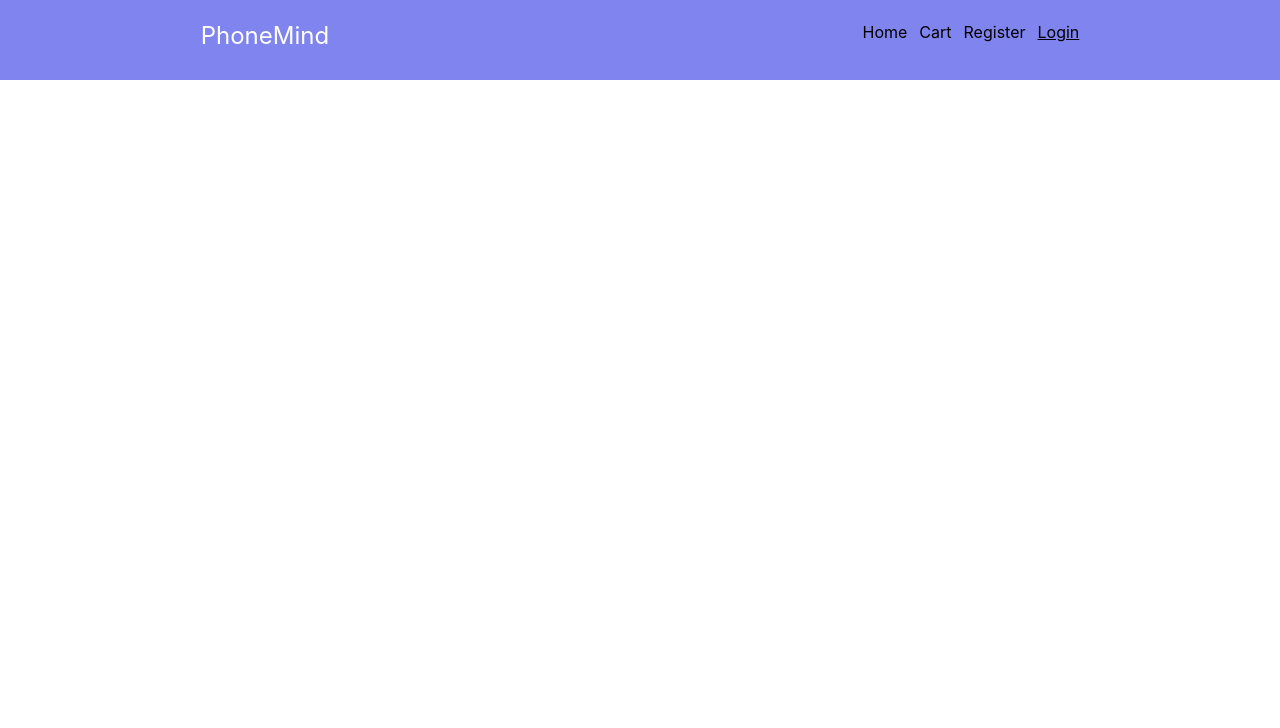
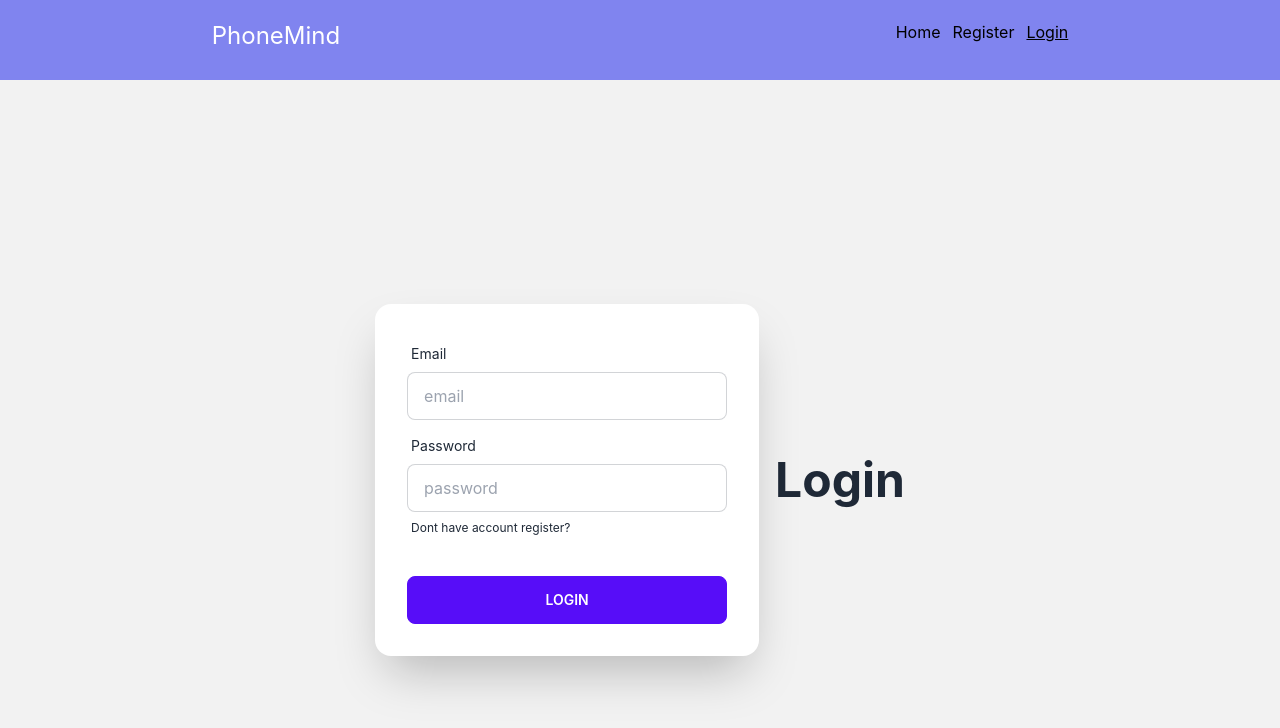
Before and after one commit to sou2000s/mobile-markerplace-client, a React (Create React App) app: page /login in a window 1280 px wide. Shown: the top 728 px of the page. Built offline with nearby package versions, Linux system fonts and the light colour scheme; no server answers.

Commit message:
navbar set as per user role

```diff
--- a/package.json
+++ b/package.json
@@ -10,6 +10,7 @@
     "firebase": "^9.15.0",
     "react": "^18.2.0",
     "react-dom": "^18.2.0",
+    "react-hot-toast": "^2.4.0",
     "react-icons": "^4.7.1",
     "react-query": "^3.39.2",
     "react-router-dom": "^6.6.1",
--- a/src/App.js
+++ b/src/App.js
@@ -3,11 +3,13 @@ import './App.css';
 import Navbar from './Components/Navbar';
 import { RouterProvider } from 'react-router-dom';
 import routes from './Routes/routes';
+import { Toaster } from 'react-hot-toast';
 
 function App() {
   return (
     <div className="">
          <RouterProvider router={routes}></RouterProvider>
+         <Toaster/>
     </div>
   );
 }
--- a/src/Components/Navbar.js
+++ b/src/Components/Navbar.js
@@ -1,17 +1,20 @@
-import React from "react";
-// import { useContext } from "react";
+import React, { useContext } from "react";
+
 import { Link, NavLink } from "react-router-dom";
-// import { AuthContext } from "../../contexts/AuthProvider";
-// import BrandImage from "../../assets/Name.png";
+
 import { AiOutlineClose, AiOutlineMenu } from "react-icons/ai";
 import { useState } from "react";
-import {MdDarkMode , MdOutlineLightMode} from "react-icons/md"
+
+import { AuthContext } from "../Contexts/AuthProvider";
+import { useUserRole } from "../Hooks/useUserRole";
 
 const Navbar = () => {
   // const { logOut, user } = useContext(AuthContext);
-  const [user ,setUser] = useState('')
+  const {logout , user} = useContext(AuthContext)
+  // const [user ,setUser] = useState('')
   const [open, setOpen] = useState(false);
-
+  const [userRole] =  useUserRole(user?.email)
+  console.log(user?.email);
   let activeStyle = {
     textDecoration: "underline",
   };
@@ -22,11 +25,11 @@ const Navbar = () => {
     setOpen(!open);
   };
 
-  // const handleLogOut = () => {
-  //   logOut()
-  //     .then(() => {})
-  //     .catch((error) => console.error(error));
-  // };
+  const handleLogOut = () => {
+    logout()
+      .then(() => {})
+      .catch((error) => console.error(error));
+  };
 
   return (
     <div className="bg-[#8084ef] text-white h-20 md:p-5  flex justify-around ">
@@ -40,21 +43,7 @@ const Navbar = () => {
           open ? "top-20 " : "top-[-250px]"
         }`}
       >
-        {user?.photoURL && (
-          <li>
-            {" "}
-            <Link className="">
-            <div className="tooltip tooltip-bottom" data-tip={user?.displayName}>
 
-
-              <img
-                src={user?.photoURL}
-                alt=""
-                className="w-10 h-10 rounded-xl"
-              />    </div>
-            </Link>
-          </li>
-        )}
         <li>
           <NavLink to="/" className="ml-3 "
            style={({ isActive }) =>
@@ -63,7 +52,9 @@ const Navbar = () => {
             Home
           </NavLink>
         </li>
-        <li>
+       {user?.email && userRole === "User" &&
+
+       <li>
           <NavLink className="ml-3" to="/cart" style={({ isActive }) =>
               isActive ? activeStyle : undefined
             }>
@@ -71,9 +62,22 @@ const Navbar = () => {
           </NavLink>
         </li>
 
+
+       }
+
+        {user?.email && userRole === "Seller" &&
+
+       <li>
+          <NavLink className="ml-3" to="/addProducts" style={({ isActive }) =>
+              isActive ? activeStyle : undefined
+            }>
+           Add products
+          </NavLink>
+        </li>}
+
         {user?.uid ? (
           <li>
-            <Link className="ml-3" onClick=''>
+            <Link className="ml-3" onClick={handleLogOut}>
               LogOut
             </Link>
           </li>
--- a/src/Hooks/useUserRole.js
+++ b/src/Hooks/useUserRole.js
@@ -6,7 +6,7 @@ import { useEffect, useState } from "react"
     const [userRole , setuserRole] = useState('')
     const [userRoleLoading , setuserRoleLoading ] = useState(true)
     useEffect(()=>{
-        fetch(`https://server-site-used-products.vercel.app/users/role/${email}`)
+        fetch(`http://localhost:5000/users/role/${email}`)
         .then(res => res.json())
         .then(data =>{
             console.log(data);
--- a/src/Routes/routes.js
+++ b/src/Routes/routes.js
@@ -4,6 +4,7 @@ import Home from '../pages/Home'
 import Cart from '../pages/Cart'
 import Login from "../pages/Login";
 import Register from "../pages/Register";
+import AddProducts from "../pages/AddProducts";
 const routes = createBrowserRouter([
      {
         path:"/",
@@ -12,7 +13,8 @@ const routes = createBrowserRouter([
             {path:'/' , element:<Home/>},
             {path:"/cart" , element:<Cart/>},
             {path:"/login" , element:<Login/>},
-            {path:"/register" , element:<Register/>}
+            {path:"/register" , element:<Register/>},
+            {path:'/addProducts' , element:<AddProducts/>}
         ]
      }
 
--- /dev/null
+++ b/src/pages/AddProducts.js
@@ -0,0 +1,11 @@
+import React from 'react';
+
+const AddProducts = () => {
+    return (
+        <div>
+            <h1>Add products</h1>
+        </div>
+    );
+};
+
+export default AddProducts;
--- a/src/pages/Cart.js
+++ b/src/pages/Cart.js
@@ -2,7 +2,7 @@ import React, { useContext } from 'react';
 import { AuthContext } from '../Contexts/AuthProvider';
 
 const Cart = () => {
-    const {test} = useContext(AuthContext)
+    const {} = useContext(AuthContext)
     return (
         <div>
             <h1>Cart</h1>
--- a/src/pages/Home.js
+++ b/src/pages/Home.js
@@ -1,7 +1,11 @@
-import React, { useEffect, useState } from 'react';
+import React, { useContext, useEffect, useState } from 'react';
+import { toast } from 'react-hot-toast';
+import { AuthContext } from '../Contexts/AuthProvider';
 import Products from './Products';
 
 const Home = () => {
+  const {user} = useContext(AuthContext)
+
    const [products , setProducts] = useState([])
    useEffect(()=>{
     fetch('http://localhost:5000/products')
@@ -9,7 +13,30 @@ const Home = () => {
     .then(data => setProducts(data))
    } , [])
 
+const handleAddToCart = (product)=>{
+      if(!user?.email){
+         toast.error('login first')
+         return;
+      }
+  console.log(product);
+  const addededProduct = {
+       name: product.name,
+       price: product.price,
+       image: product.image,
+       productId: product._id,
+       buyrEamil:user?.email
+  }
+  fetch('http://localhost:5000/addToCart',{
+    method:"POST",
+    headers: {
+      'content-type': 'application/json'
+    },
+    body: JSON.stringify(addededProduct)
+  })
+  .then(res => res.json())
+  .then(data => console.log(data))
 
+}
 
     return (
         <div>
@@ -31,7 +58,7 @@ const Home = () => {
 </section>
    <h1 className='text-center text-4xl'>Products</h1>
 <div className='grid md:grid-cols-3 gap-4 md:ml-52 place-content-center '>
-    {products.map(product =>  <Products product={product} key={product._id}/> )}
+    {products.map(product =>  <Products handleAddToCart={handleAddToCart} product={product} key={product._id}/> )}
 </div>
         </div>
     );
--- a/src/pages/Login.js
+++ b/src/pages/Login.js
@@ -1,10 +1,57 @@
-import React from 'react';
+import React, { useContext } from 'react';
+import { Link, Navigate, useNavigate } from 'react-router-dom';
+import { AuthContext } from '../Contexts/AuthProvider';
 
 const Login = () => {
+ const {login} = useContext(AuthContext)
+ const navigate = useNavigate()
+
+
+ const handleLogin = (e)=>{
+    e.preventDefault()
+        console.log(e.target);
+    const email = e.target.email.value;
+    const password = e.target.password.value;
+    login(email,password)
+    .then(res => {
+        navigate('/')
+    })
+    .catch(err => console.log(err.message))
+ }
+
     return (
-        <div>
+        <div className="hero min-h-screen bg-base-200">
+        <div className="hero-content flex-col lg:flex-row-reverse">
+          <div className="text-center lg:text-left">
+            <h1 className="text-5xl font-bold">Login</h1>
+          </div>
+          <form onSubmit={handleLogin} className="card flex-shrink-0 w-full max-w-sm shadow-2xl bg-base-100">
+            <div className="card-body">
 
+              <div className="form-control">
+                <label className="label">
+                  <span className="label-text">Email</span>
+                </label>
+                <input type="email" placeholder="email" name='email' className="input input-bordered" />
+              </div>
+              <div className="form-control">
+                <label className="label">
+                  <span className="label-text">Password</span>
+                </label>
+                <input type="password" name='password' placeholder="password" className="input input-bordered" />
+                <label className="label">
+                  <Link href="#" className="label-text-alt link link-hover">Dont have account register?</Link>
+                </label>
+              </div>
+
+
+              <div className="form-control mt-6">
+                <button type='submit' className="btn btn-primary">Login</button>
+              </div>
+            </div>
+          </form>
         </div>
+      </div>
     );
 };
 
--- a/src/pages/Products.js
+++ b/src/pages/Products.js
@@ -1,6 +1,7 @@
-import React from 'react';
+import React, { useState } from 'react';
+import { AuthContext } from '../Contexts/AuthProvider';
 
-const Products = ({product}) => {
+const Products = ({product , handleAddToCart}) => {
   const {name , price , image} = product
 
   return (
@@ -11,7 +12,7 @@ const Products = ({product}) => {
     <h2 className="card-title">{name}</h2>
     <p>${price}</p>
     <div className="card-actions justify-start">
-      <button className="btn bg-indigo-500 btn-sm">Add to cart</button>
+      <button className="btn bg-indigo-500 btn-sm" onClick={()=> handleAddToCart(product)}>Add to cart</button>
     </div>
   </div>
 </div>
--- a/src/pages/Register.js
+++ b/src/pages/Register.js
@@ -3,7 +3,7 @@ import { json, Link } from 'react-router-dom';
 import { AuthContext } from '../Contexts/AuthProvider';
 
 const Register = () => {
-   const {createUser} = useContext(AuthContext)
+   const {createUser , setUserNameAndProfile} = useContext(AuthContext)
     const handleRegister = (e)=>{
         e.preventDefault()
         console.log(e.target);
@@ -21,6 +21,8 @@ const Register = () => {
                 role: role
             }
 
+            handleUserName(name)
+          console.log(res.user);
             fetch('http://localhost:5000/users' , {
                 method:"PUT",
                 headers: {
@@ -33,6 +35,16 @@ const Register = () => {
         })
         .catch(err => console.log(err.message))
     }
+
+ const handleUserName = (name) =>{
+      const userName = {
+        displayName : name
+      }
+      setUserNameAndProfile(userName)
+      .then(res=> console.log(res))
+      .catch(err => console.log(err.message))
+ }
+
 
     return (
         <div className="hero min-h-screen bg-base-200">
```
Also changed, not shown: 1 other file (tests, documents, lock files or other folders).
